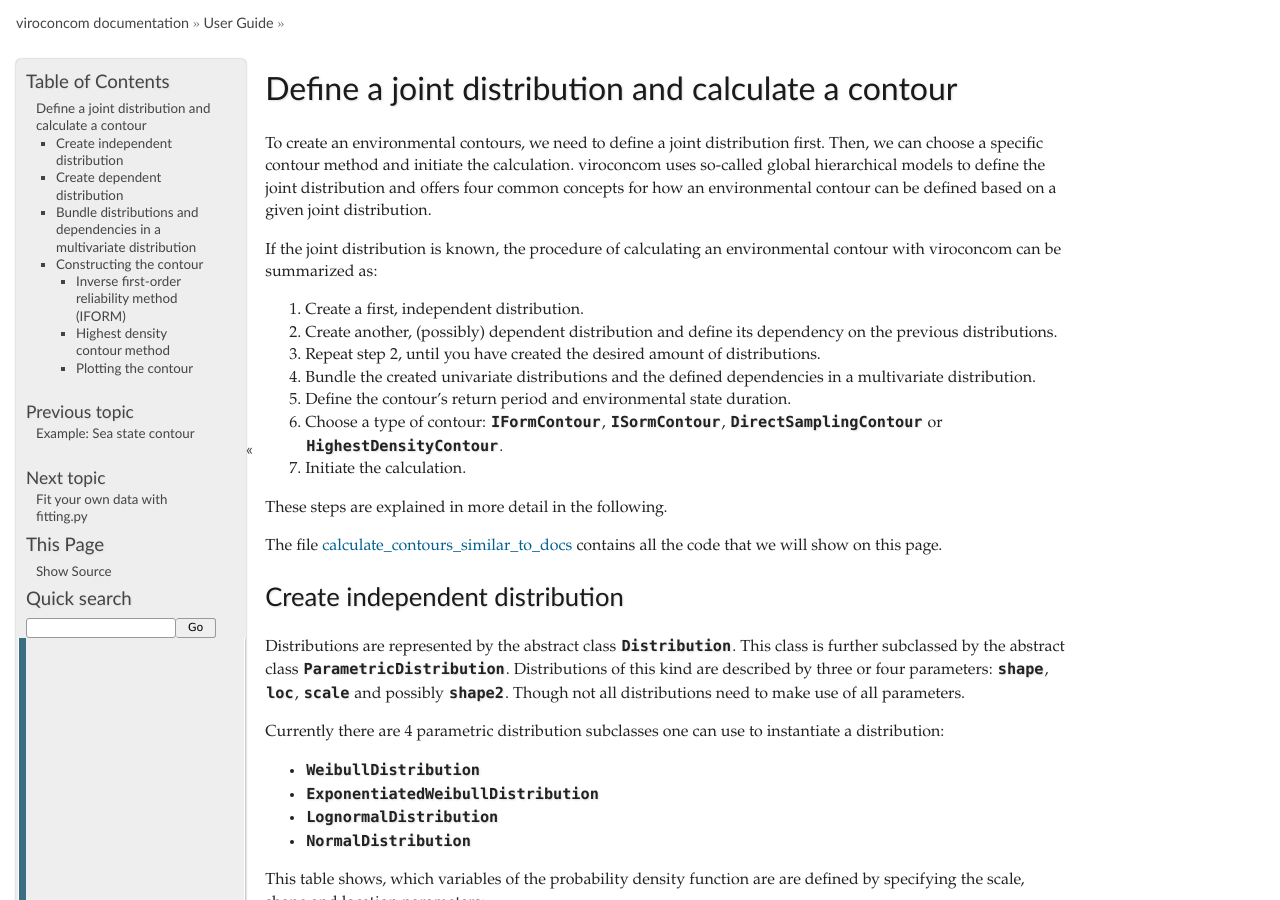
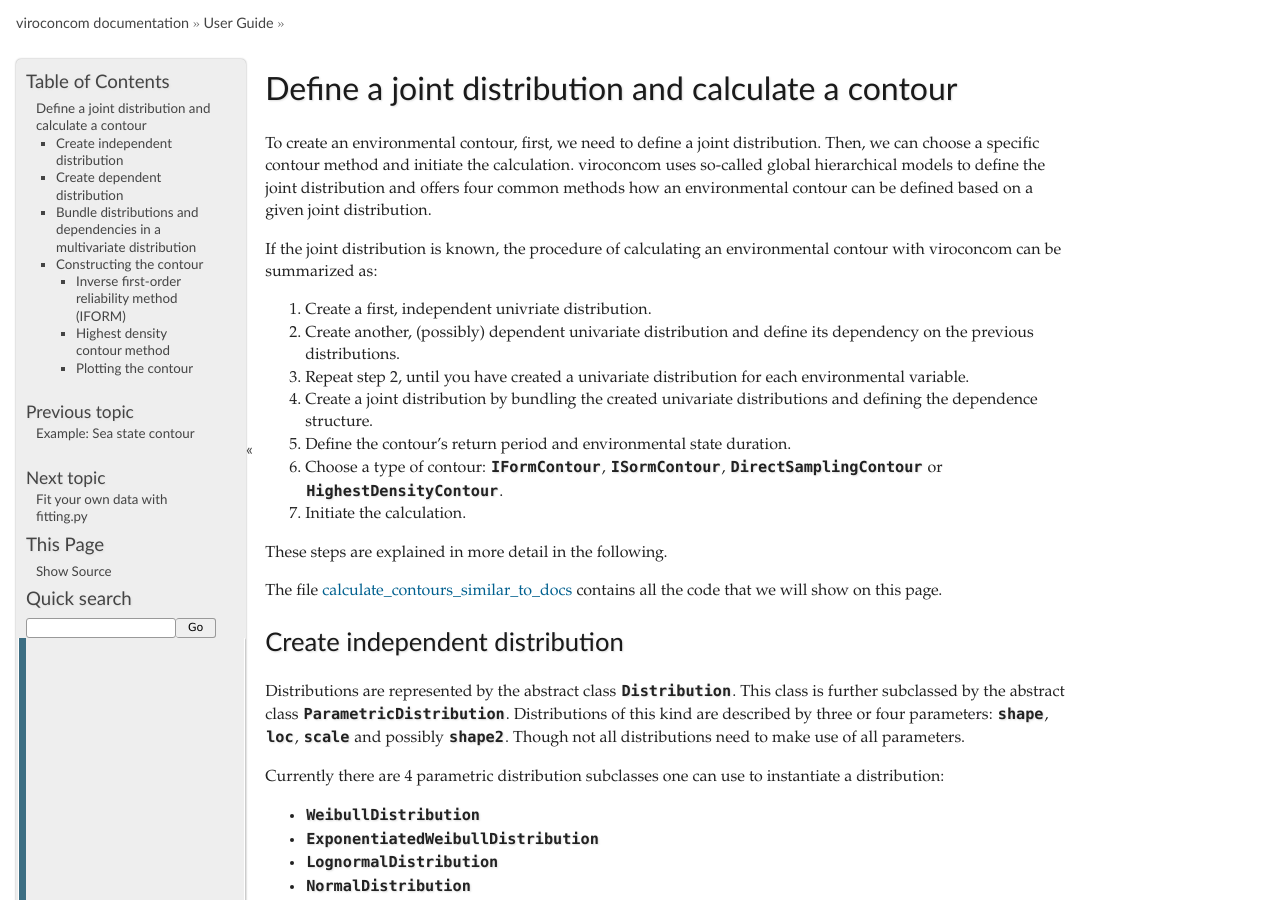
Before and after one commit to virocon-organization/virocon, a Sphinx documentation site: the page built from docs/jointdistribution_and_contours.rst, in a window 1280 px wide and 900 px high. Built offline with Sphinx 7.4.7, drawn with Linux system fonts in a browser that asks for light colours; some of the changed text lies outside the part shown.

Commit message:
Improve readme.

```diff
--- a/docs/jointdistribution_and_contours.rst
+++ b/docs/jointdistribution_and_contours.rst
@@ -1,22 +1,22 @@
 ***************************************************
 Define a joint distribution and calculate a contour
 ***************************************************
-To create an environmental contours, we need to define a joint distribution first.
+To create an environmental contour, first, we need to define a joint distribution.
 Then, we can choose a specific contour method and initiate the calculation.
 viroconcom uses so-called global hierarchical models to define the joint
-distribution and offers four common concepts for how an environmental
+distribution and offers four common methods how an environmental
 contour can be defined based on a given joint distribution.
 
 If the joint distribution is known, the procedure of calculating an environmental
 contour with viroconcom can be summarized as:
 
-1. Create a first, independent distribution.
+1. Create a first, independent univriate distribution.
 
-2. Create another, (possibly) dependent distribution and define its dependency on the previous distributions.
+2. Create another, (possibly) dependent univariate distribution and define its dependency on the previous distributions.
 
-3. Repeat step 2, until you have created the desired amount of distributions.
+3. Repeat step 2, until you have created a univariate distribution for each environmental variable.
 
-4. Bundle the created univariate distributions and the defined dependencies in a multivariate distribution.
+4. Create a joint distribution by bundling the created univariate distributions and defining the dependence structure.
 
 5. Define the contour's return period and environmental state duration.
 
```
Also changed, not shown: other parts of docs/jointdistribution_and_contours.rst (+10 -10 lines).
